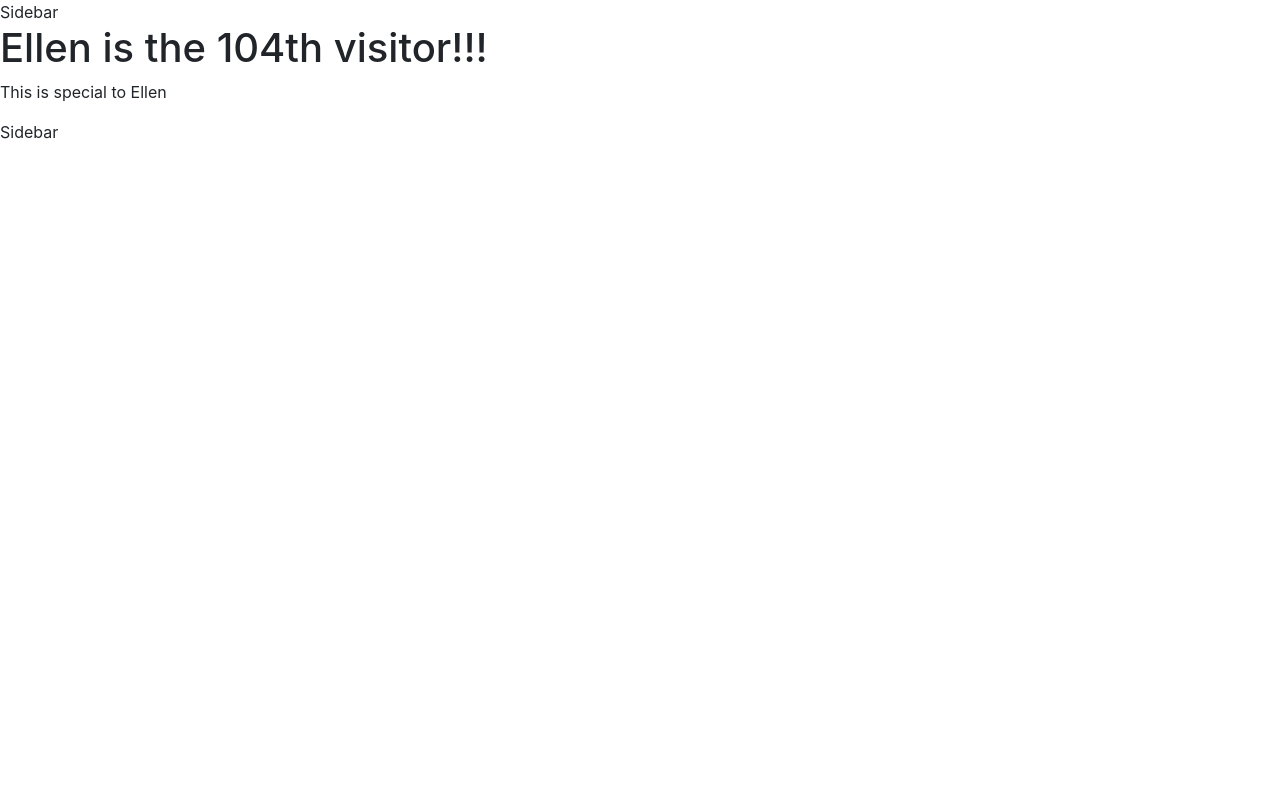
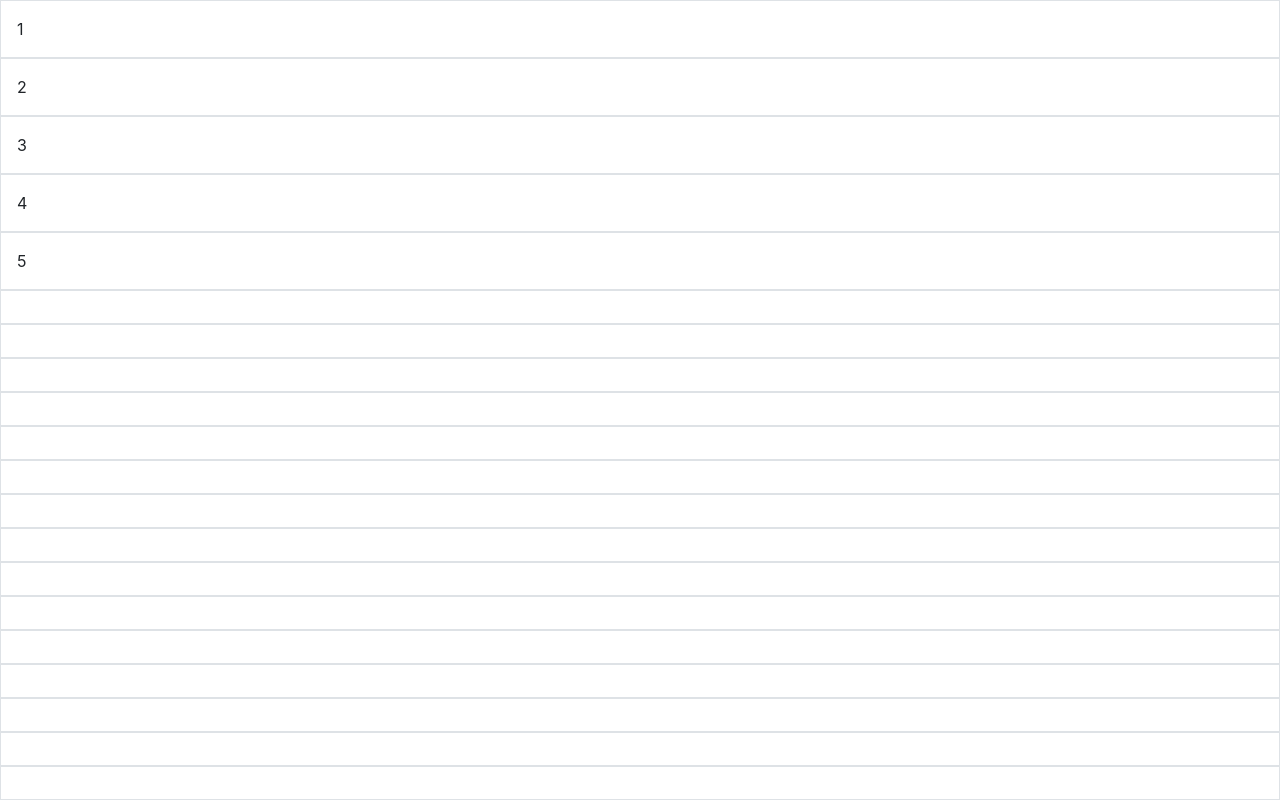
Before and after one commit to natafaye/fesd-week-13, a React (Create React App) app: page / in a window 1280 px wide. Shown: the top 800 px of the page. Built offline with nearby package versions, Linux system fonts and the light colour scheme.

Commit message:
Reactified our little sudoku app

```diff
--- a/src/App.js
+++ b/src/App.js
@@ -1,21 +1,19 @@
-import "./App.css"
-import subtract from "./myspecialstuff"
-import Sidebar from "./Sidebar"
-import MovieList from "./MovieList"
+import NumberPicker from "./NumberPicker"
+import SudokuBoard from "./SudokuBoard"
 
-export default function App() {
-  subtract(2, 5)
+function App() {
+  const myName = "Natalie"
 
   return (
     <div>
-      <Sidebar/>
-      <MovieList/>
-      <Sidebar/>
+      <SudokuBoard/>
+      <NumberPicker />
     </div>
   )
+}
 
-  // React in the background does this:
-  // Make a div
-  // Call Sidebar() take the JSX that's returned and put in the div
-  // Call MovieList() take the JSX that's returned and put in the div
-}
+export default App;
+
+
+
+//const myString = `My name is ${myName}`
--- a/src/MovieList.js
+++ /dev/null
@@ -1,18 +0,0 @@
-export default function MovieList() {
-    const userName = "Ellen"
-
-    const myNumber = 100 + 4
-
-    // Almost never for, while, for-of
-    // Almost always .map(), .find(), .filter()
-
-    return (
-        // Fragment
-        <>
-            <h1>
-                {userName} is the {100 + 4}th visitor!!!
-            </h1>
-            <p>This is special to {userName}</p>
-        </>
-    )
-}
--- /dev/null
+++ b/src/NumberPicker.js
@@ -0,0 +1,6 @@
+
+export default function NumberPicker() {
+    return (
+        <div>Number Picker</div>
+    )
+}
--- a/src/Sidebar.js
+++ /dev/null
@@ -1,14 +0,0 @@
-export default function Sidebar() {
-  return (
-    <div>Sidebar</div>
-  )
-}
-
-// What makes a function a component?
-// 1) It returns JSX
-// 2) The name starts with a capital letter
-// 3) Because I used it like one
-
-export function sayHi() {
-    return "Hi"
-}
--- /dev/null
+++ b/src/SudokuBoard.js
@@ -0,0 +1,29 @@
+
+// put this in state later
+let boardData = ["1","2","3","4","5","","","","","","","","","","","","","","","","","","","","","","",""]
+
+export default function SudokuBoard() {
+
+    const handleCellClick = () => {
+        alert("You won!")
+    }
+
+    // const arrayOfDivs = []
+    // for(let i = 0; i < boardData.length; i++) {
+    //     arrayOfDivs.push(
+    //         <div className="p-3 border" onClick={handleCellClick}>
+    //             {boardData[i]}
+    //         </div>
+    //     )
+    // }
+
+    return (
+        <div>
+            { boardData.map(cell => (
+                <div className="p-3 border" onClick={handleCellClick}>
+                    {cell}
+                </div>
+            )) }
+        </div>
+    )
+}
--- a/src/index.js
+++ b/src/index.js
@@ -1,82 +1,20 @@
 import React from 'react';
 import ReactDOM from 'react-dom/client';
-import 'bootstrap/dist/css/bootstrap.min.css'
+import "bootstrap/dist/css/bootstrap.min.css"
 import './index.css';
 import App from './App';
 import reportWebVitals from './reportWebVitals';
 
 const root = ReactDOM.createRoot(document.getElementById('root'));
 root.render(
-    <React.StrictMode>
-        <App />
-    </React.StrictMode>
+    <App />
 );
+
+// You write like it's an HTML element: <App/>
+
+// React runs it like it's a Javascript function: App
 
 // If you want to start measuring performance in your app, pass a function
 // to log results (for example: reportWebVitals(console.log))
 // or send to an analytics endpoint. Learn more: https://bit.ly/CRA-vitals
 reportWebVitals();
-
-
-
-
-
-
-
-
-
-
-
-
-
-/**** DISCUSSION OF MOVIE APP DATA *****/
-
-
-// BAD IDEA
-const moviesAndReviews = [
-    {
-        id: 0,
-        name: "Star Wars",
-        reviews: [
-            {
-                text: "It was great"
-            }
-        ]
-    },
-    {
-        id: 1,
-        name: "Star Trek",
-        reviews: [
-            {
-                text: "It wasn't great"
-            }
-        ]
-    }
-]
-
-// does not need to be in state (never changes)
-const movies = [
-    {
-        id: 0,
-        name: "Star Wars",
-    },
-    {
-        id: 1,
-        name: "Star Trek",
-    }
-]
-
-// Reviews in a seperate array (in state)
-const reviews = [
-    {
-        id: 0,
-        movieId: 1,
-        text: "It was great"
-    },
-    {
-        id: 1,
-        movieId: 1,
-        text: "It wasn't great"
-    }
-]
-// filter to get the reviews for one particular movie
--- a/src/myspecialstuff.js
+++ /dev/null
@@ -1,4 +0,0 @@
-
-export default function subtract(a, b) {
-    return a - b
-}
```
